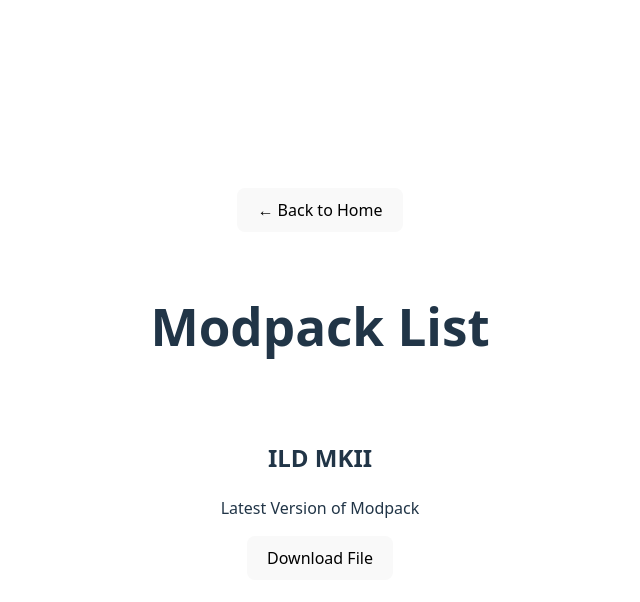
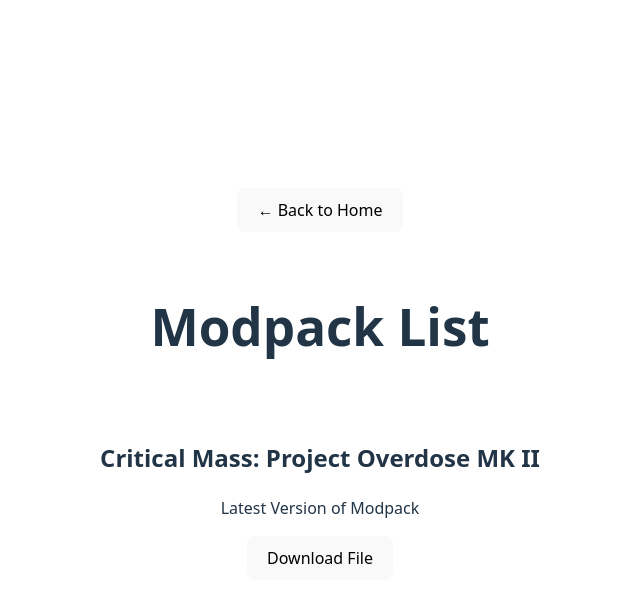
Before and after one commit to mlatta824/modpack_site, a React (Vite) app: page / in a window 1280 px wide. Both pictures are taken after a click on the button "Browse Packs". Shown: the top 602 px of the page, without its empty margins (320-960 px from the left). Built offline with nearby package versions, Linux system fonts and the light colour scheme.

Commit message:
Pack Update

```diff
--- a/src/pack_list/page.tsx
+++ b/src/pack_list/page.tsx
@@ -2,7 +2,7 @@
 
 export default function PackList() {
 
-    const pack = 'https://github.com/mlatta824/modpack_site/releases/download/Alpha/ILDMKII.zip';
+    const pack = 'https://github.com/mlatta824/modpack_site/releases/download/Alpha/Critical.Mass-.Project.Overdose.Mk.II.zip';
 
     return (
 
@@ -11,7 +11,7 @@ export default function PackList() {
             <h1>Modpack List</h1>
 
             <div className = "card">
-                <h2>ILD MKII</h2>
+                <h2>Critical Mass: Project Overdose MK II</h2>
                 <p>Latest Version of Modpack</p>
 
 
```
